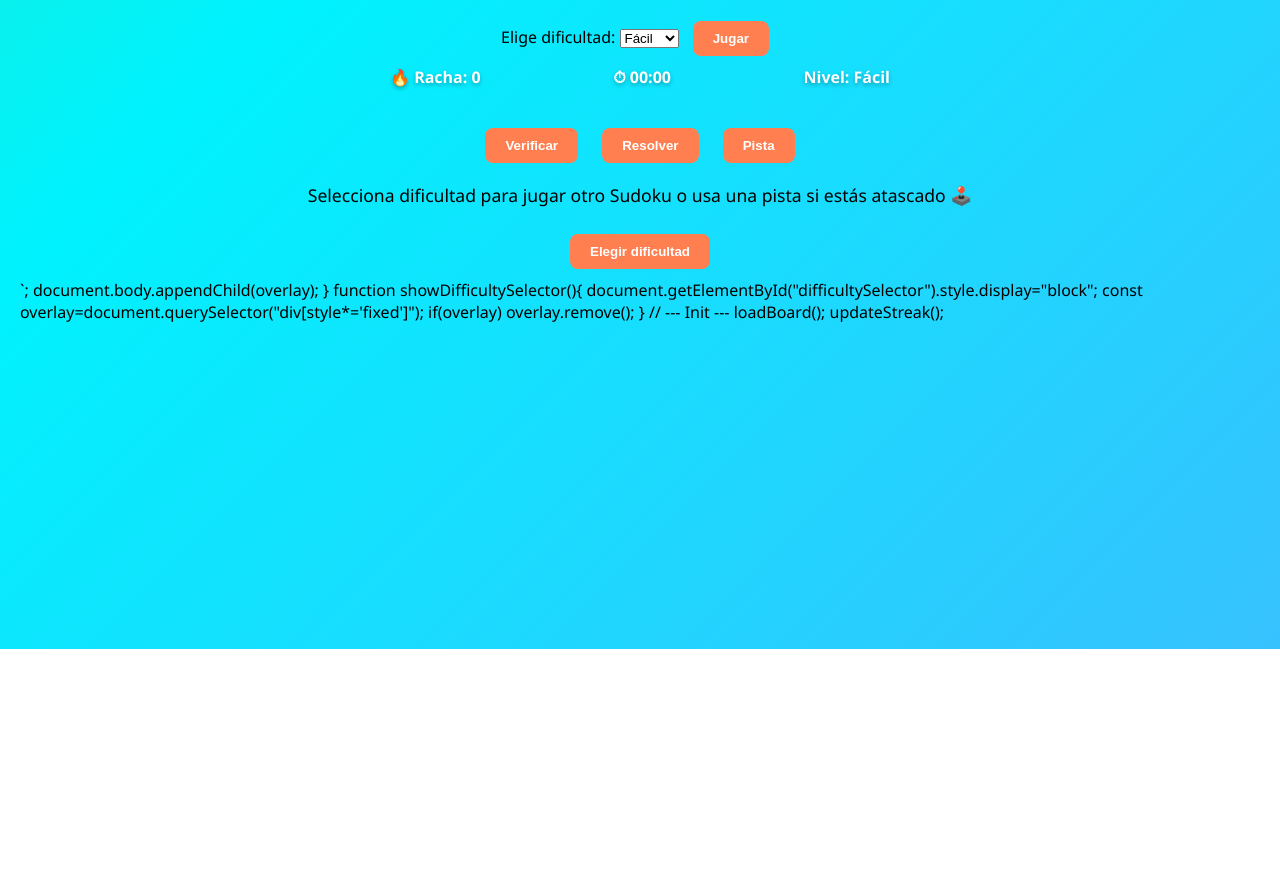
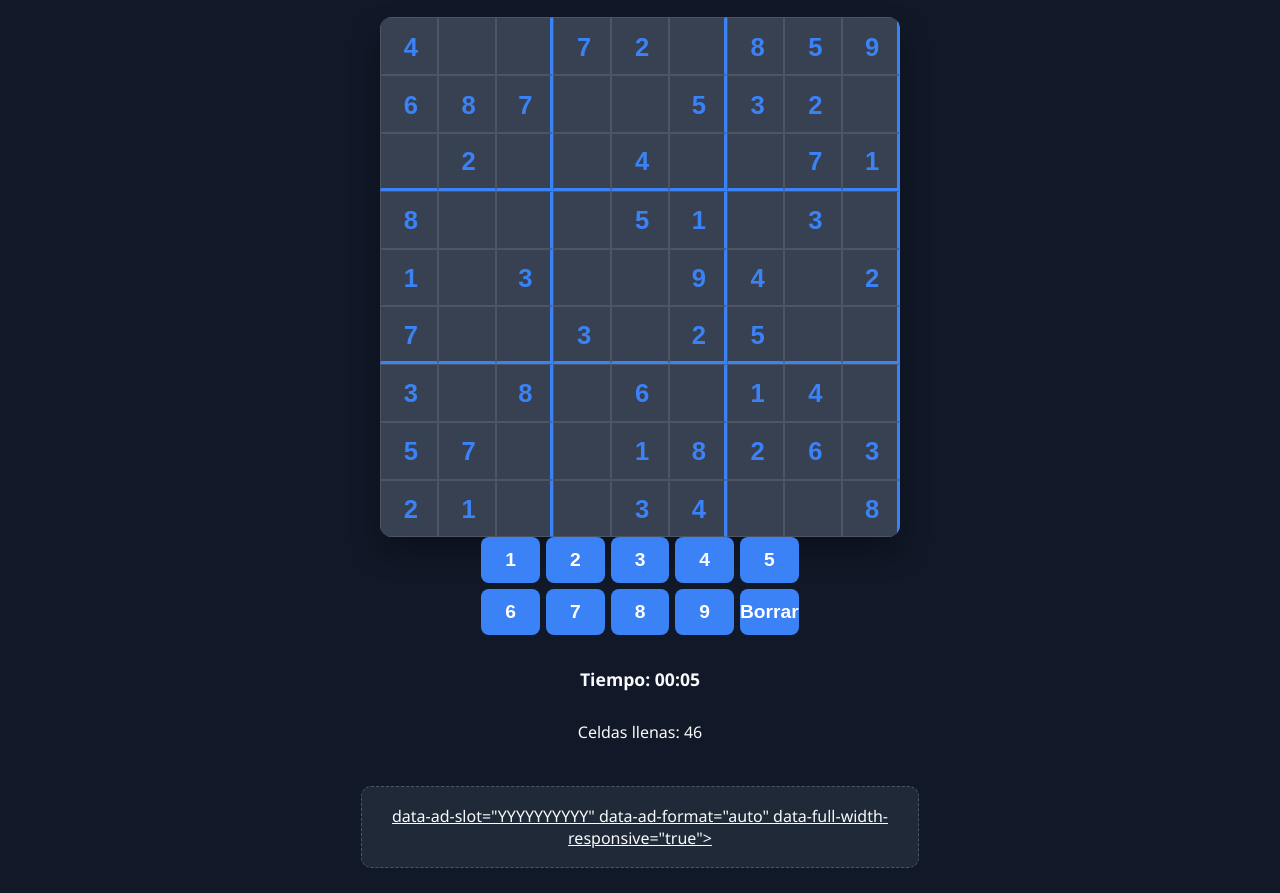
Before and after one commit to PoposinHyde/sudoku-web, a plain HTML site: page index.html in a window 1280 px wide. Shown: the part 151-1044 px from the top of the page. Before the commit the page ends 800 px from the top, so only its background shows below. Drawn offline with Linux system fonts and the light colour scheme.

Commit message:
Add files via upload

```diff
--- a/index.html
+++ b/index.html
@@ -3,262 +3,261 @@
 <head>
 <meta charset="UTF-8">
 <meta name="viewport" content="width=device-width, initial-scale=1.0">
-<title>Jugar Sudoku Online Gratis | Sudoku Diario y Difícil</title>
-<meta name="description" content="Juega Sudoku online gratis sin registro. Niveles fácil, medio y difícil. Sudoku diario, modo contrarreloj y pistas ilimitadas.">
-<meta name="keywords" content="sudoku online, jugar sudoku gratis, sudoku difícil, sudoku diario, sudoku sin registro">
-<meta name="robots" content="index, follow">
-
-<!-- Google AdSense Script -->
-<script async src="https://pagead2.googlesyndication.com/pagead/js/adsbygoogle.js?client=TU_ADSENSE_ID"
-     crossorigin="anonymous"></script>
+<title>Sudoku Pro WebApp</title>
 
 <style>
-body{
-  margin:0; padding:20px;
-  font-family:'Segoe UI', sans-serif;
-  display:flex; flex-direction:column; align-items:center;
-  background: linear-gradient(-45deg,#4facfe,#00f2fe,#43e97b,#fa709a);
-  background-size:400% 400%;
-  animation:gradientMove 15s ease infinite;
+:root {
+  --bg: #111827; --panel: #1f2937; --cell: #374151; --text: #f9fafb;
+  --accent: #3b82f6; --error: #ef4444; --border: #4b5563;
 }
-@keyframes gradientMove{
-  0%{background-position:0% 50%}
-  50%{background-position:100% 50%}
-  100%{background-position:0% 50%}
+body.light {
+  --bg: #f3f4f6; --panel: #ffffff; --cell: #e5e7eb; --text: #111827;
+  --accent: #2563eb; --error: #dc2626; --border: #9ca3af;
 }
-h1{ font-size:2.5rem; color:white; text-shadow:0 2px 8px rgba(0,0,0,0.4); margin-bottom:10px;}
-table{ border-collapse:collapse; margin-top:20px; background: rgba(255,255,255,0.15); backdrop-filter: blur(8px); border-radius:12px; overflow:hidden; box-shadow: 0 8px 24px rgba(0,0,0,0.2);}
-td{border:1px solid rgba(255,255,255,0.6);}
-td input{width:100%; height:100%; font-size:22px; text-align:center; border:none; border-radius:8px; background: rgba(255,255,255,0.4); transition:all .2s;}
-td input:focus{outline:none; transform:scale(1.15); background: rgba(255,255,255,0.9);}
-.fixed{background:#222;color:white;}
-button{margin:10px; padding:10px 20px; border:none; border-radius:8px; cursor:pointer; font-weight:bold; background:#ff7f50; color:white; transition:all .3s;}
-button:hover{transform:scale(1.1); background:#ff6347;}
-#streak, #timer, #level{color:white; font-weight:bold; text-shadow:0 2px 4px rgba(0,0,0,0.3);}
-#topInfo{display:flex; justify-content:space-between; width:500px; max-width:90%; margin-bottom:10px;}
-#difficultySelector{margin-top:20px;}
-.confetti{position:fixed;width:10px;height:10px;top:-10px;animation:fall linear forwards;}
-@keyframes fall{to{transform:translateY(100vh) rotate(720deg);opacity:0;}}
-#ads-top, #ads-victory{margin:15px auto; display:block; text-align:center;}
+body { margin:0; font-family:'Segoe UI',system-ui,sans-serif;
+  background:var(--bg); color:var(--text); display:flex; flex-direction:column; align-items:center;
+}
+h1 { margin-top:25px; font-weight:600; letter-spacing:1px; }
+.controls { margin:20px 0; display:flex; gap:12px; flex-wrap:wrap; justify-content:center; }
+button, select { padding:10px 16px; border-radius:8px; border:none; font-weight:600; cursor:pointer; transition: all 0.2s ease; }
+button { background:var(--accent); color:white; } button:hover { transform:translateY(-2px); opacity:0.9; }
+select { background:var(--panel); color:var(--text); border:1px solid var(--border); }
+#sudoku-grid { display:grid; grid-template-columns:repeat(9,1fr); grid-template-rows:repeat(9,1fr);
+  width:100%; max-width:520px; aspect-ratio:1/1; background:var(--border); border-radius:12px;
+  overflow:hidden; box-shadow:0 15px 30px rgba(0,0,0,0.3); animation:fadeIn 0.3s ease;
+}
+@keyframes fadeIn { from{opacity:0;transform:scale(0.98);} to{opacity:1;transform:scale(1);} }
+.cell { position:relative; background:var(--cell); border:1px solid var(--border); }
+.cell .main-num { width:100%; height:100%; text-align:center; font-size:1.6rem; border:none; outline:none; background:transparent; color:var(--text); font-weight:600; }
+.cell .main-num:disabled { color:var(--accent); font-weight:700; }
+.cell .main-num.error { background:var(--error); color:white; }
+.cell .notes { display:grid; grid-template-columns:repeat(3,1fr); grid-template-rows:repeat(3,1fr);
+  position:absolute; top:2px; left:2px; right:2px; bottom:2px; font-size:0.6rem; color:var(--text); pointer-events:none; }
+.stats { margin:18px; font-weight:500; }
+#ad-banner { margin:25px; padding:18px; background:var(--panel); width:100%; max-width:520px; text-align:center; border-radius:10px; border:1px dashed var(--border); }
+#timer { margin:12px; font-weight:600; font-size:1.1rem; }
+.cell:nth-child(3n) { border-right:3px solid var(--accent); }
+.cell:nth-child(n+19):nth-child(-n+27), .cell:nth-child(n+46):nth-child(-n+54) { border-bottom:3px solid var(--accent); }
+#num-pad { display:grid; grid-template-columns:repeat(5,1fr); gap:6px; max-width:520px; margin-bottom:20px; }
+#num-pad button { padding:12px 0; font-size:1.2rem; border-radius:8px; background:var(--accent); color:white; border:none; }
+#num-pad button:active { transform: scale(0.95); }
 </style>
 </head>
+
 <body>
+<h1>Sudoku Pro</h1>
 
-<h1>Sudoku Online Gratis</h1>
+<div class="controls">
+  <select id="difficulty">
+    <option value="facil">Fácil</option>
+    <option value="medio">Medio</option>
+    <option value="dificil">Difícil</option>
+  </select>
+  <button onclick="newGame()">Nuevo</button>
+  <button onclick="resetGame()">Reiniciar</button>
+  <button onclick="toggleTheme()">Modo Claro/Oscuro</button>
+  <button onclick="toggleNoteMode()">Modo Notas</button>
+</div>
 
-<!-- Anuncio superior -->
-<div id="ads-top">
+<div id="sudoku-grid"></div>
+
+<div id="num-pad">
+  <button onclick="insertNumber(1)">1</button>
+  <button onclick="insertNumber(2)">2</button>
+  <button onclick="insertNumber(3)">3</button>
+  <button onclick="insertNumber(4)">4</button>
+  <button onclick="insertNumber(5)">5</button>
+  <button onclick="insertNumber(6)">6</button>
+  <button onclick="insertNumber(7)">7</button>
+  <button onclick="insertNumber(8)">8</button>
+  <button onclick="insertNumber(9)">9</button>
+  <button onclick="insertNumber(0)">Borrar</button>
+</div>
+
+<div id="timer">Tiempo: 00:00</div>
+<div class="stats"><span id="filledCount">Celdas llenas: 0</span></div>
+
+<!-- Banner monetización responsive -->
+<div id="ad-banner" style="width:100%; max-width:520px; margin:25px auto; text-align:center;">
   <ins class="adsbygoogle"
        style="display:block"
-       data-ad-client="TU_ADSENSE_ID"
-       data-ad-slot="TU_AD_SLOT"
+       data-ad-client="ca-pub-XXXXXXXXXXXX"  <!-- Reemplaza con tu ID -->
+       data-ad-slot="YYYYYYYYYY"            <!-- Reemplaza con tu slot -->
        data-ad-format="auto"
        data-full-width-responsive="true"></ins>
-  <script>(adsbygoogle = window.adsbygoogle || []).push({});</script>
+  <script>
+       (adsbygoogle = window.adsbygoogle || []).push({});
+  </script>
 </div>
 
-<!-- Selector de dificultad -->
-<div id="difficultySelector" style="text-align:center;">
-  <label for="difficulty">Elige dificultad:</label>
-  <select id="difficulty">
-    <option value="easy" selected>Fácil</option>
-    <option value="medium">Medio</option>
-    <option value="hard">Difícil</option>
-  </select>
-  <button onclick="startGame()">Jugar</button>
-</div>
+<script>
+// ---------- Variables ----------
+let solution=[], puzzle=[], startTime, timerInterval, selectedInput=null, noteMode=false;
 
-<div id="topInfo">
-  <div id="streak">🔥 Racha: 0</div>
-  <div id="timer">⏱ 00:00</div>
-  <div id="level">Nivel: Fácil</div>
-</div>
-
-<table id="grid"></table>
-
-<div>
-  <button onclick="check()">Verificar</button>
-  <button onclick="solveBoard()">Resolver</button>
-  <button onclick="giveHint()">Pista</button>
-</div>
-
-<audio id="winSound" src="https://actions.google.com/sounds/v1/cartoon/concussive_hit_guitar_boing.ogg"></audio>
-
-<script>
-const SIZE=9;
-let solution=[];
-let timerInterval;
-let seconds=0;
-let currentDifficulty="easy";
-let hintsUsed=0;
-const maxHints=3;
-
-// --- Sudoku Diario ---
-function getDailySeed(){ const today=new Date(); return today.getFullYear().toString()+(today.getMonth()+1).toString()+today.getDate().toString(); }
-function seededRandom(seed){ let x = Math.sin(seed)*10000; return x - Math.floor(x); }
-
-// --- Sudoku Generator ---
-function isSafe(board,row,col,num){
-  for(let x=0;x<SIZE;x++) if(board[row][x]==num||board[x][col]==num) return false;
-  let sr=row-row%3, sc=col-col%3;
-  for(let i=0;i<3;i++) for(let j=0;j<3;j++) if(board[sr+i][sc+j]==num) return false;
-  return true;
-}
-function solve(board){
-  for(let r=0;r<SIZE;r++){
-    for(let c=0;c<SIZE;c++){
-      if(board[r][c]==0){
-        for(let n=1;n<=9;n++){
-          if(isSafe(board,r,c,n)){
-            board[r][c]=n;
-            if(solve(board)) return true;
-            board[r][c]=0;
-          }
+// ---------- Generador tablero ----------
+function generateSolvedBoard(){
+  const board=Array.from({length:9},()=>Array(9).fill(0));
+  function isValid(board,r,c,n){
+    for(let i=0;i<9;i++){ if(board[r][i]===n||board[i][c]===n) return false; }
+    const sr=Math.floor(r/3)*3, sc=Math.floor(c/3)*3;
+    for(let rr=sr;rr<sr+3;rr++) for(let cc=sc;cc<sc+3;cc++) if(board[rr][cc]===n) return false;
+    return true;
+  }
+  function fillBoard(){
+    for(let r=0;r<9;r++){
+      for(let c=0;c<9;c++){
+        if(board[r][c]===0){
+          const nums=shuffle([1,2,3,4,5,6,7,8,9]);
+          for(let n of nums){ if(isValid(board,r,c,n)){ board[r][c]=n; if(fillBoard()) return true; board[r][c]=0; } }
+          return false;
         }
-        return false;
       }
     }
+    return true;
   }
-  return true;
-}
-function generateFull(){ let b=Array.from({length:SIZE},()=>Array(SIZE).fill(0)); solve(b); return b; }
-
-// --- Generar Sudoku según dificultad ---
-function startGame(){
-  currentDifficulty = document.getElementById("difficulty").value;
-  document.getElementById("difficultySelector").style.display="none";
-  document.getElementById("level").innerText = "Nivel: " + (currentDifficulty==="easy"?"Fácil":currentDifficulty==="medium"?"Medio":"Difícil");
-  generateSudokuByDifficulty(currentDifficulty);
-  resetTimer();
-  hintsUsed=0;
+  function shuffle(a){ for(let i=a.length-1;i>0;i--){ const j=Math.floor(Math.random()*(i+1)); [a[i],a[j]]=[a[j],a[i]]; } return a; }
+  fillBoard(); return board;
 }
 
-function generateSudokuByDifficulty(diff){
-  const seed = parseInt(getDailySeed());
-  let board = generateFull();
-  let empties = diff==="easy"?35:diff==="medium"?45:55;
-  let count=0;
-  while(count<empties){
-    let r=Math.floor(seededRandom(seed+count)*9);
-    let c=Math.floor(seededRandom(seed+count+1)*9);
-    if(board[r][c]!==0){ board[r][c]=0; count++; }
+// ---------- Crear puzzle ----------
+function getCellsToRemove(diff){ switch(diff){ case "facil": return 35; case "medio": return 45; case "dificil": return 55; default: return 45; } }
+function createPuzzle(board,diff){
+  let puzzle=board.map(r=>[...r]);
+  let cellsToRemove=getCellsToRemove(diff);
+  const positions=[];
+  for(let r=0;r<9;r++) for(let c=0;c<9;c++) positions.push([r,c]);
+  shuffle(positions);
+  for(let [r,c] of positions){
+    if(cellsToRemove<=0) break;
+    const temp=puzzle[r][c]; puzzle[r][c]=0;
+    puzzle[r][c]===0?cellsToRemove--:puzzle[r][c]=temp;
   }
-  solution = JSON.parse(JSON.stringify(generateFull()));
-  draw(board);
+  return puzzle;
+}
+function shuffle(a){ for(let i=a.length-1;i>0;i--){ const j=Math.floor(Math.random()*(i+1)); [a[i],a[j]]=[a[j],a[i]]; } return a; }
+
+// ---------- Dibujar tablero ----------
+function drawBoard(fixedCells){
+  const grid=document.getElementById("sudoku-grid"); grid.innerHTML="";
+  for(let r=0;r<9;r++){
+    for(let c=0;c<9;c++){
+      const cell=document.createElement("div"); cell.classList.add("cell");
+      const input=document.createElement("input");
+      input.classList.add("main-num"); input.maxLength=1;
+
+      if(fixedCells && fixedCells[r*9+c]){
+        input.value = puzzle[r][c]; // asignar valor inicial
+        input.disabled=true;
+      } else { input.value=''; input.disabled=false; }
+
+      const notes=document.createElement("div"); notes.classList.add("notes");
+      cell.appendChild(input); cell.appendChild(notes);
+
+      input.addEventListener("input",()=>{
+        input.value=input.value.replace(/[^1-9]/g,"");
+        if(input.value && parseInt(input.value)!==solution[r][c]) input.classList.add("error");
+        else input.classList.remove("error");
+        notes.dataset.nums=''; notes.innerHTML='';
+        updateStats(); checkCompletion(); saveProgress();
+      });
+
+      grid.appendChild(cell);
+    }
+  }
+  updateStats();
 }
 
-// --- Draw & Read ---
-function draw(board){
-  const table=document.getElementById("grid"); table.innerHTML="";
-  for(let r=0;r<9;r++){
-    let tr=document.createElement("tr");
-    for(let c=0;c<9;c++){
-      let td=document.createElement("td");
-      let input=document.createElement("input");
-      if(board[r][c]!=0){ input.value=board[r][c]; input.disabled=true; input.classList.add("fixed"); }
-      input.type="number"; input.min=1; input.max=9;
-      input.addEventListener("input",()=>saveBoard());
-      td.appendChild(input); tr.appendChild(td);
-    }
-    table.appendChild(tr);
-  }
-}
-function readBoard(){ const t=document.getElementById("grid"); let b=[];
-  for(let r=0;r<9;r++){ let row=[]; for(let c=0;c<9;c++){ let val=t.rows[r].cells[c].firstChild.value; row.push(val==""?0:parseInt(val)); } b.push(row); } return b; }
-
-// --- Save & Load ---
-function saveBoard(){ localStorage.setItem("savedBoard", JSON.stringify(readBoard())); }
-function loadBoard(){ const saved = localStorage.getItem("savedBoard"); if(saved) draw(JSON.parse(saved)); }
-
-// --- Check & Solve ---
-function check(){ let b=readBoard(); for(let r=0;r<9;r++) for(let c=0;c<9;c++) if(b[r][c]!=solution[r][c]) return alert("Aún no está correcto 😏"); victory(); }
-function solveBoard(){ draw(solution); }
-
-// --- Hint / Pista ---
-function giveHint(){
-  if(hintsUsed >= maxHints){ alert(`Ya usaste las ${maxHints} pistas disponibles 😏`); return; }
-  hintsUsed++;
-  const board = readBoard();
-  const emptyCells = [];
-  for(let r=0;r<9;r++) for(let c=0;c<9;c++) if(board[r][c]===0) emptyCells.push({r,c});
-  if(emptyCells.length===0){ alert("No quedan celdas vacías 😏"); return; }
-  const idx=Math.floor(Math.random()*emptyCells.length);
-  const {r,c} = emptyCells[idx];
-  const table=document.getElementById("grid");
-  const input=table.rows[r].cells[c].firstChild;
-  input.value=solution[r][c];
-  input.classList.add("fixed");
-  saveBoard();
-
-  // Tooltip recordatorio
-  const tooltip=document.createElement("div");
-  tooltip.innerText="¡Recuerda elegir dificultad para otro Sudoku!";
-  tooltip.style.position="fixed";
-  tooltip.style.top="20px"; tooltip.style.left="50%";
-  tooltip.style.transform="translateX(-50%)";
-  tooltip.style.background="rgba(255,255,255,0.9)";
-  tooltip.style.color="#222"; tooltip.style.padding="10px 20px";
-  tooltip.style.borderRadius="10px"; tooltip.style.boxShadow="0 4px 12px rgba(0,0,0,0.3)";
-  tooltip.style.zIndex=9999; tooltip.style.fontWeight="bold";
-  tooltip.style.opacity=0; tooltip.style.transition="opacity 0.5s, top 0.5s";
-  document.body.appendChild(tooltip);
-  setTimeout(()=>{ tooltip.style.opacity=1; tooltip.style.top="40px"; },10);
-  setTimeout(()=>{ tooltip.style.opacity=0; tooltip.style.top="20px"; },2000);
-  setTimeout(()=>{ tooltip.remove(); },2500);
+// ---------- Estadísticas ----------
+function updateStats(){
+  const inputs=document.querySelectorAll("#sudoku-grid input");
+  let filled=0; inputs.forEach(i=>{ if(i.value) filled++; });
+  document.getElementById("filledCount").textContent="Celdas llenas: "+filled;
 }
 
-// --- Timer ---
-function startTimer(){ timerInterval=setInterval(()=>{ seconds++; const m=Math.floor(seconds/60).toString().padStart(2,'0'); const s=(seconds%60).toString().padStart(2,'0'); document.getElementById("timer").innerText=`⏱ ${m}:${s}`; },1000);}
-function resetTimer(){ clearInterval(timerInterval); seconds=0; startTimer(); }
+// ---------- Temporizador ----------
+function startTimer(){ clearInterval(timerInterval); timerInterval=setInterval(updateTimer,1000); }
+function updateTimer(){ if(!startTime) return; const elapsed=Math.floor((Date.now()-startTime)/1000); const m=String(Math.floor(elapsed/60)).padStart(2,'0'); const s=String(elapsed%60).padStart(2,'0'); document.getElementById("timer").textContent=`Tiempo: ${m}:${s}`; }
 
-// --- Streak ---
-function getYesterday(){ const d=new Date(); d.setDate(d.getDate()-1); return d.getFullYear().toString()+(d.getMonth()+1).toString()+(d.getDate()).toString(); }
-function updateStreak(){ const today=getDailySeed(); const lastDay=localStorage.getItem("lastPlayed"); let streak=parseInt(localStorage.getItem("streak"))||0; if(lastDay===today) return; if(lastDay===getYesterday()) streak++; else streak=1; localStorage.setItem("streak",streak); localStorage.setItem("lastPlayed",today); document.getElementById("streak").innerText="🔥 Racha: "+streak; }
+// ---------- Controles ----------
+function newGame(){
+  const diff=document.getElementById("difficulty").value;
+  solution=generateSolvedBoard();
+  puzzle=createPuzzle(solution,diff);
+  const fixedCells=puzzle.flat().map(v=>v!==0);
+  drawBoard(fixedCells);
+  startTime=Date.now(); startTimer(); saveProgress();
+}
+function resetGame(){
+  const fixedCells=puzzle.flat().map(v=>v!==0);
+  drawBoard(fixedCells);
+  startTime=Date.now(); startTimer();
+  saveProgress();
+}
+function toggleTheme(){ document.body.classList.toggle("light"); }
+function toggleNoteMode(){ noteMode=!noteMode; alert(noteMode ? "Modo Notas activado" : "Modo Notas desactivado"); }
 
-// --- Confetti ---
-function createConfetti(){ const c=document.createElement("div"); c.className="confetti"; c.style.left=Math.random()*100+"vw"; c.style.background=`hsl(${Math.random()*360},100%,50%)`; c.style.animationDuration=(Math.random()*3+2)+"s"; document.body.appendChild(c); setTimeout(()=>c.remove(),5000); }
-
-// --- Victory ---
-function victory(){
-  updateStreak();
-  document.getElementById("winSound").play();
-  for(let i=0;i<200;i++) createConfetti();
-
-  const overlay=document.createElement("div");
-  overlay.style.position="fixed"; overlay.style.top=0; overlay.style.left=0;
-  overlay.style.width="100%"; overlay.style.height="100%";
-  overlay.style.background="rgba(0,0,0,0.8)";
-  overlay.style.display="flex"; overlay.style.flexDirection="column";
-  overlay.style.alignItems="center"; overlay.style.justifyContent="center";
-  overlay.style.color="white"; overlay.style.padding="20px"; overlay.style.boxSizing="border-box";
-
-  overlay.innerHTML=`
-    <h2>🎉 ¡Sudoku Completado!</h2>
-    <p>🔥 ${localStorage.getItem("streak")} días seguidos</p>
-    <div id="ads-victory">
-      <ins class="adsbygoogle"
-           style="display:block"
-           data-ad-client="TU_ADSENSE_ID"
-           data-ad-slot="TU_AD_SLOT"
-           data-ad-format="auto"
-           data-full-width-responsive="true"></ins>
-      <script>(adsbygoogle=window.adsbygoogle||[]).push({});</script>
-    </div>
-    <p style="margin-top:10px; font-size:1.1rem;">Selecciona dificultad para jugar otro Sudoku o usa una pista si estás atascado 🕹️</p>
-    <button onclick="showDifficultySelector()">Elegir dificultad</button>
-  `;
-  document.body.appendChild(overlay);
+// ---------- Teclado flotante ----------
+document.addEventListener('click',e=>{ if(e.target.tagName==='INPUT'&&!e.target.disabled) selectedInput=e.target; });
+function insertNumber(num){
+  if(!selectedInput) return;
+  const cellDiv=selectedInput.parentElement;
+  const notesDiv=cellDiv.querySelector('.notes');
+  if(noteMode){
+    if(!notesDiv.dataset.nums) notesDiv.dataset.nums='';
+    let nums=notesDiv.dataset.nums.split('').filter(n=>n);
+    if(nums.includes(String(num))) nums=nums.filter(n=>n!==String(num));
+    else nums.push(String(num));
+    notesDiv.dataset.nums=nums.join('');
+    notesDiv.innerHTML=Array(9).fill(0).map((_,i)=>nums.includes(String(i+1))?i+1:'').join('');
+  } else {
+    selectedInput.value = num===0?'':num;
+    if(selectedInput.value && parseInt(selectedInput.value)!==solution[Math.floor(Array.from(document.querySelectorAll("#sudoku-grid input")).indexOf(selectedInput)/9)][Array.from(document.querySelectorAll("#sudoku-grid input")).indexOf(selectedInput)%9]) selectedInput.classList.add("error");
+    else selectedInput.classList.remove("error");
+    notesDiv.dataset.nums=''; notesDiv.innerHTML='';
+  }
+  updateStats(); checkCompletion(); saveProgress();
 }
 
-function showDifficultySelector(){
-  document.getElementById("difficultySelector").style.display="block";
-  const overlay=document.querySelector("div[style*='fixed']");
-  if(overlay) overlay.remove();
+// ---------- Autoguardado ----------
+function saveProgress(){
+  const inputs=document.querySelectorAll("#sudoku-grid input");
+  const progress=[]; const fixedCells=[];
+  inputs.forEach(input=>{
+    const notesDiv=input.parentElement.querySelector('.notes');
+    progress.push({ value: input.value, notes: notesDiv.dataset.nums||'' });
+    fixedCells.push(input.disabled);
+  });
+  const diff=document.getElementById("difficulty").value;
+  const elapsed=Math.floor((Date.now()-startTime)/1000);
+  localStorage.setItem("sudoku-progress",JSON.stringify({ progress, diff, elapsed, solution, fixedCells }));
 }
 
-// --- Init ---
-loadBoard();
-updateStreak();
+function loadProgress(){
+  const state=JSON.parse(localStorage.getItem("sudoku-progress"));
+  if(state && state.progress && state.solution){
+    solution=state.solution;
+    puzzle=solution.map(r=>[...r]);
+    const fixedCells=state.fixedCells;
+    drawBoard(fixedCells);
+    const inputs=document.querySelectorAll("#sudoku-grid input");
+    state.progress.forEach((cell,i)=>{
+      const input=inputs[i];
+      const notesDiv=input.parentElement.querySelector('.notes');
+      input.value=cell.value;
+      notesDiv.dataset.nums=cell.notes||'';
+      notesDiv.innerHTML=Array(9).fill(0).map((_,n)=>cell.notes?.includes(String(n+1))?n+1:'').join('');
+      input.disabled=fixedCells[i];
+      if(input.value && parseInt(input.value)!==solution[Math.floor(i/9)][i%9]) input.classList.add("error");
+    });
+    document.getElementById("difficulty").value=state.diff;
+    startTime=Date.now()-state.elapsed*1000;
+    startTimer();
+  } else { newGame(); }
+}
+
+document.getElementById("difficulty").addEventListener("change", saveProgress);
+
+loadProgress();
 </script>
 </body>
 </html>
```
